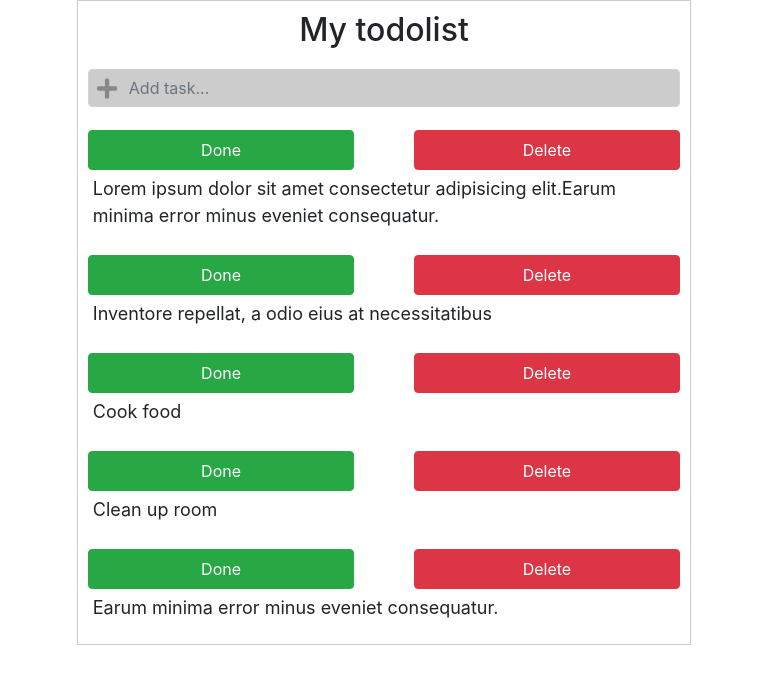
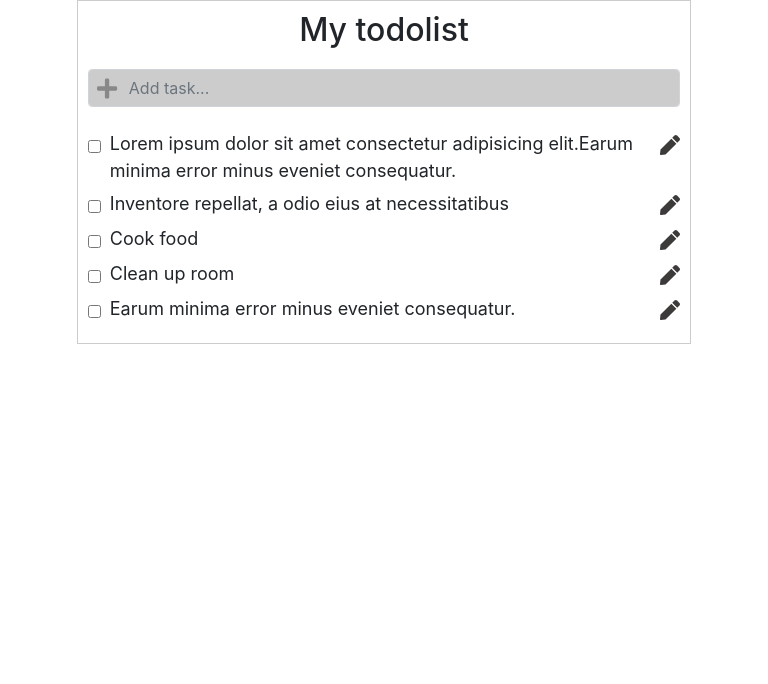
Before and after one commit to Akmatworld/todo-app, a Vue app: page / in a window 768 px wide. Shown: the top 684 px of the page. Built offline with nearby package versions, Linux system fonts and the light colour scheme.

Commit message:
New design implemented for add todo input, comleted, edit save, cancel

```diff
--- a/src/components/AddTodo.vue
+++ b/src/components/AddTodo.vue
@@ -60,6 +60,7 @@ export default {
   width: 100%;
   background-color: #ccc;
   padding: 0 0 0 40px;
+  color: rgb(44, 36, 36);
 }
 .add-btn {
   position: absolute;
--- a/src/components/Todo.vue
+++ b/src/components/Todo.vue
@@ -2,14 +2,25 @@
   <div>
     <div :class="{ 'completed': todo.completed }">
       <div class="item-div">
-        <b-button class="done" :class="{hide: isHide}" @click="markComplete" variant="success">Done</b-button>
-        <b-button class="delete" :class="{hide: isHide}" @click="$emit('delete-todo', todo.id)" variant="danger">Delete</b-button>
-        <b-button class="cancel" :class="{hide: isChange}" @click="cancel" variant="danger">Cancel</b-button>
-        <b-button class="save" :class="{hide: isChange}" @click="saveText" variant="outline-primary">Save</b-button>
-        <p class="item-p" :class="{completed: isCompleted, hide: isHide}" @click="clickChangeText">{{ todo.title }}</p>
+        <div class="save" :class="{hide: isChange}" @click="saveText">
+          <i class="far fa-save save-icon"></i>
+        </div>
+        <div class="cancel" :class="{hide: isChange}" @click="cancel">
+          <i class="far fa-times-circle cancel-icon"></i>
+        </div>
+        <div class="completed-container">
+          <input type="checkbox" class="completed-checkbox" :class="{hideEdit: isEdit}" v-model="isCompleted">
+        </div>
+        <p class="item-p" :class="{completed: isCompleted, hide: isHide}">{{ todo.title }}</p>
+        <!-- <div class="trash" @click="$emit('delete-todo', todo.id)">
+          <i class="far fa-trash-alt"></i>
+        </div> -->
         <div class="form-group item-p" :class="{hide: isChange}">
           <h2 class="error" :class="{hide: isError}">{{ errorText }}</h2>
-          <textarea class="form-control" ref="changeTextarea" @keyup.esc="cancel" @keyup.enter="saveText" id="changeTextId" rows="2" v-model='text'></textarea>
+          <input type="text" v-model="text" name="title"  ref="changeText" @keyup.esc="cancel" @keyup.enter="saveText" class="form-control edit-input" placeholder="Edit...">
+        </div>
+        <div class="pen" :class="{hideEdit: isEdit}" @click="clickChangeText">
+          <i class="fas fa-pen"></i>
         </div>
       </div>
     </div>
@@ -27,6 +38,7 @@ export default {
       isChange: true,
       isCompleted: false,
       isError: true,
+      isEdit: false,
       errorText: 'To change you need enter change text!',
       text: this.todo.title,
       id: this.todo.id
@@ -42,6 +54,8 @@ export default {
     clickChangeText () {
       this.isHide = true
       this.isChange = false
+      this.isEdit = true
+      console.log(this)
       this.$nextTick(() => {
         this.$refs.changeTextarea.focus()
       })
@@ -51,6 +65,7 @@ export default {
         this.$emit('save-text', { title: this.text, id: this.id })
         this.isHide = false
         this.isChange = true
+        this.isEdit = false
       } else {
         this.isError = false
         setTimeout(() => {
@@ -61,19 +76,25 @@ export default {
     cancel () {
       this.isHide = false
       this.isChange = true
+      this.isEdit = false
       this.text = this.todo.title
     }
   }
 }
 </script>
 <style scoped lang="scss">
+  $iconColor: rgb(61, 58, 58);
+  .completed-checkbox {
+    margin: 10px 4px 0 0;
+    border-radius: 100%;
+  }
   .completed {
     text-decoration: line-through;
     color: #ccc;
   }
   .item-p {
     padding: 0 5px;
-    font-size: 25px;
+    font-size: 20px;
     width: 100%;
     margin: 0;
   }
@@ -83,7 +104,7 @@ export default {
   .item-div {
     display:flex;
     margin-bottom: 20px;
-    padding: 3px 0 3px 5px;
+    padding: 3px 0 3px 0;
     &:hover {
       border-radius: 3px;
     }
@@ -98,41 +119,99 @@ export default {
     margin-right: 5px;
     height: 40px;
   }
-  .hide {
+  .edit-input {
+    font-size: 20px;
+    padding: 0 4px;
+  }
+  .hide, .hideEdit {
     display: none;
   }
   .save {
-    width: 10%;
-    margin-right: 5px;
-    height: 40px;
+    width: 3%;
+    margin: 10px 7px 0 0;
   }
   .cancel {
-    width: 10%;
-    margin-right: 5px;
-    height: 40px;
+    width: 3%;
+    margin: 10px 7px 0 0;
   }
   .error {
     font-size: 20px;
     color: red;
   }
-  @media only screen and (max-width: 913px) {
+  .pen, .trash, .cancel-icon, .save-icon {
+    color: $iconColor;
+    height: 20px;
+    width: 20px;
+    font-size: 20px;
+  }
+  @media only screen and (max-width: 449px) {
     .item-div {
-      display: block;
       padding-left: 0;
     }
     .done,
     .delete,
     .cancel,
     .save {
-      width: 45%;
-      margin: 0;
+      width: 16%;
+      margin: 6px 0 0 0;
     }
     .done {
       margin-right: 10%;
     }
     .item-p {
       font-size: 18px;
-      margin-top: 5px;
+    }
+    .edit-input {
+      font-size: 15px;
+    }
+  }
+  @media only screen and (min-width: 440px) and (max-width: 639px) {
+    .item-div {
+      padding-left: 0;
+    }
+    .done,
+    .delete,
+    .cancel,
+    .save {
+      width: 10%;
+      margin: 6px 0 0 0;
+    }
+    .done {
+      margin-right: 10%;
+    }
+    .item-p {
+      font-size: 18px;
+    }
+    .edit-input {
+      font-size: 15px;
+    }
+  }
+  @media only screen and (min-width: 640px) and (max-width: 913px) {
+    .item-div {
+      padding-left: 0;
+    }
+    .done,
+    .delete,
+    .cancel,
+    .save {
+      width: 6%;
+      margin: 6px 0 0 0;
+    }
+    .done {
+      margin-right: 10%;
+    }
+    .item-p {
+      font-size: 18px;
+      width: 100%;
+    }
+    .edit-input {
+      font-size: 15px;
+    }
+  }
+  @media only screen and (max-width: 913px) {
+    .item-div {
+      padding-left: 0;
+      margin-bottom: 0;
     }
   }
 </style>
```
